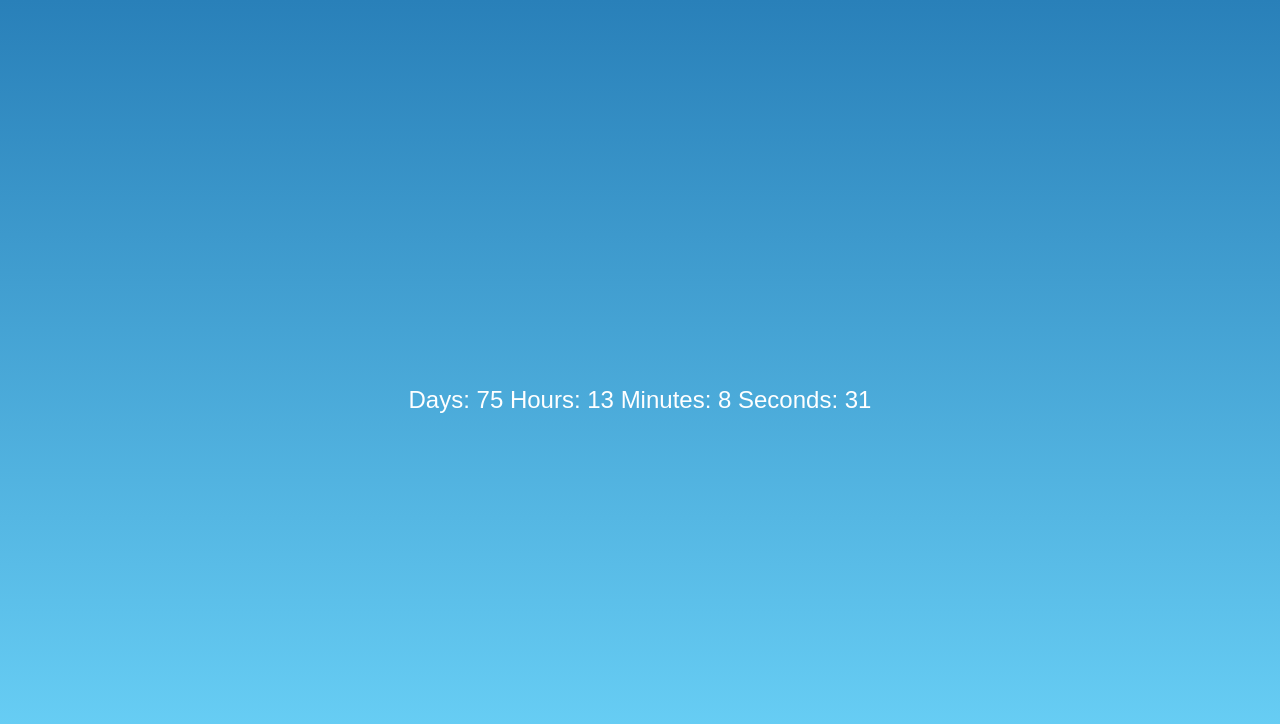
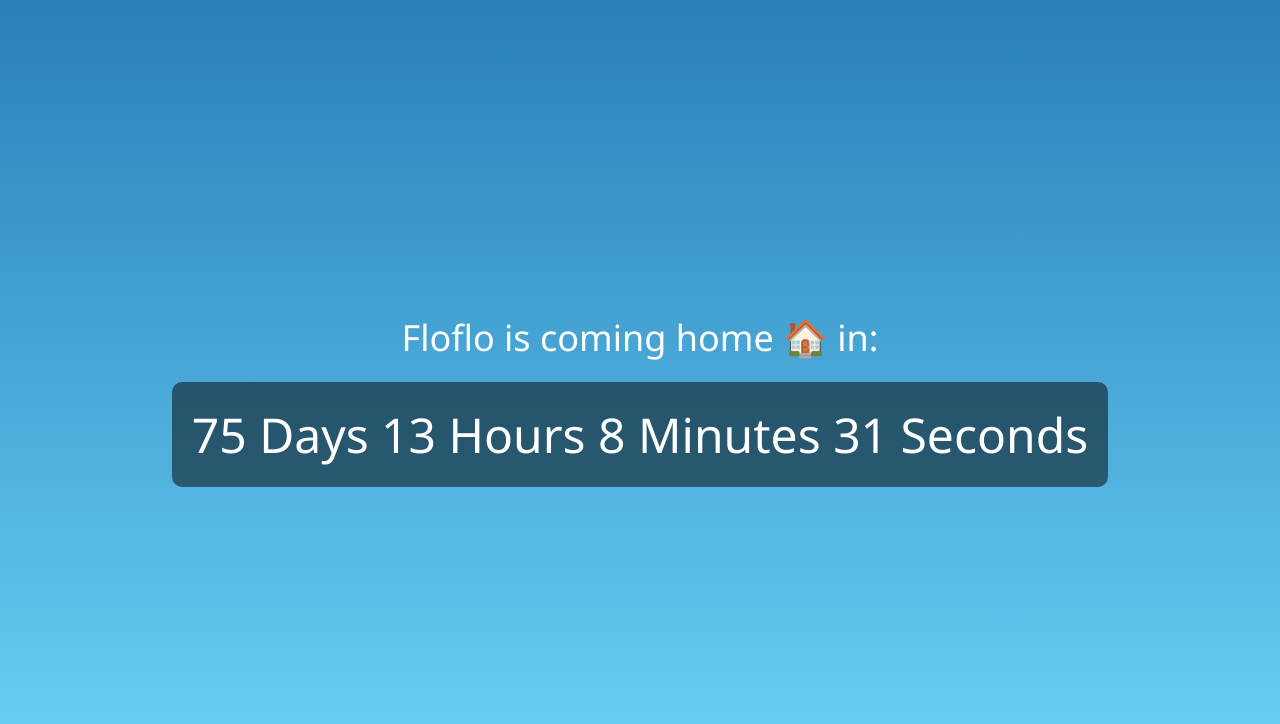
Before and after one commit to Florianhuet/florianhuet.github.io, a plain HTML site: page Flotin.html in a window 1280 px wide. Drawn offline with Linux system fonts and the light colour scheme.

Commit message:
Added flotin

```diff
--- a/Flotin.html
+++ b/Flotin.html
@@ -8,21 +8,35 @@
     body {
         margin: 0;
         padding: 0;
-        font-family: Arial, sans-serif;
+        font-family: 'Segoe UI', Tahoma, Geneva, Verdana, sans-serif;
         background: linear-gradient(to bottom, #2980B9, #6DD5FA); /* Gradient background */
         height: 100vh;
         display: flex;
+        flex-direction: column;
         justify-content: center;
         align-items: center;
     }
-    #countdown {
-        font-size: 24px;
+    #title {
+        font-size: 36px;
         text-align: center;
         color: #fff;
+        margin-bottom: 20px;
+    }
+    #countdown {
+        font-size: 48px;
+        text-align: center;
+        color: #fff;
+        background-color: rgba(0, 0, 0, 0.5); /* Semi-transparent background */
+        padding: 20px;
+        border-radius: 10px;
     }
 </style>
 </head>
 <body>
+
+<div id="title">
+    Floflo is coming home 🏠 in:
+</div>
 
 <div id="countdown"></div>
 
@@ -45,7 +59,7 @@ var countdownInterval = setInterval(function() {
     var seconds = Math.floor((timeRemaining % (1000 * 60)) / 1000);
 
     // Display the countdown in the element with the ID "countdown"
-    document.getElementById("countdown").innerHTML = "Days: " + days + " Hours: " + hours + " Minutes: " + minutes + " Seconds: " + seconds;
+    document.getElementById("countdown").innerHTML = days + " Days " + hours + " Hours " + minutes + " Minutes " + seconds + " Seconds";
 
     // Check if the countdown has expired
     if (timeRemaining < 0) {
```
